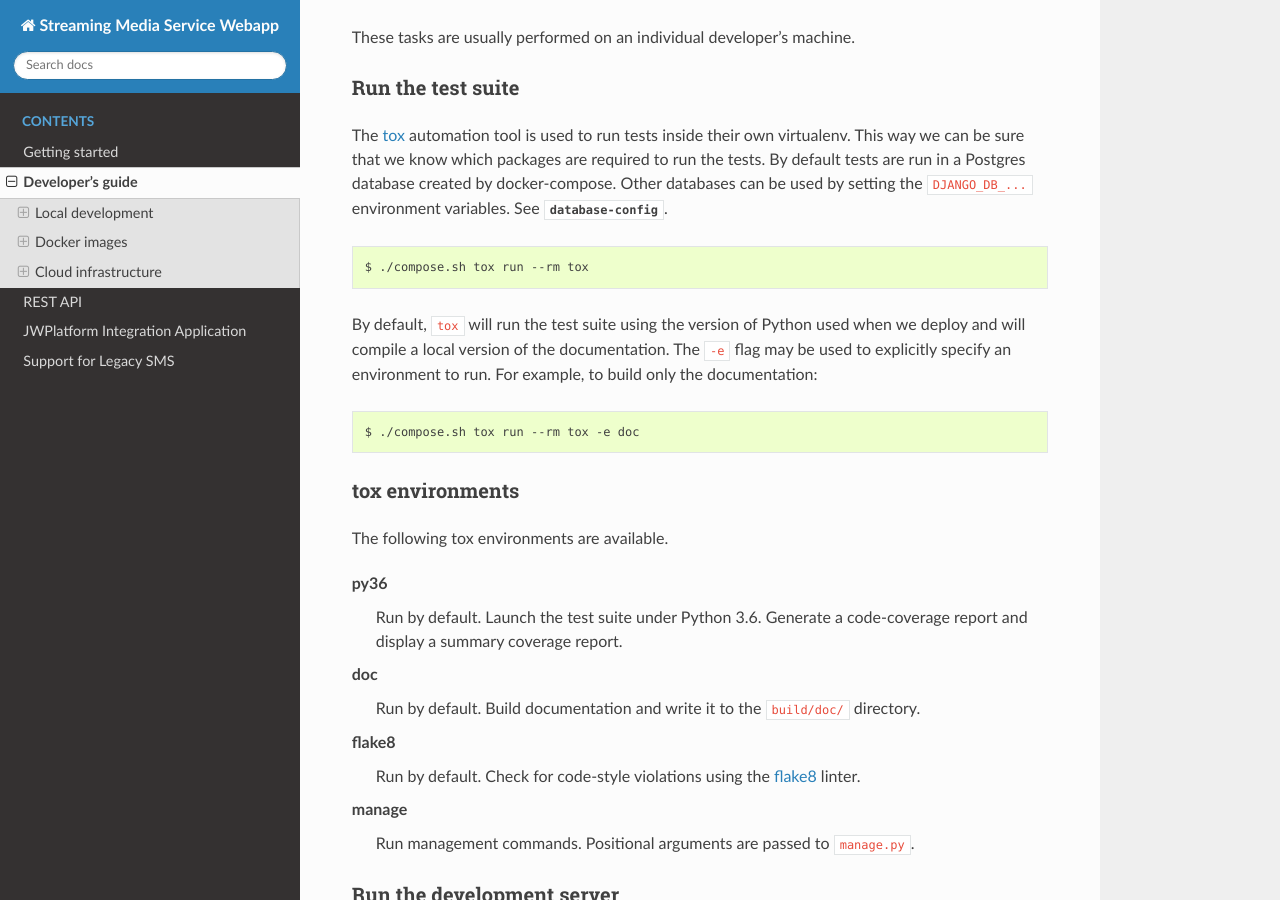
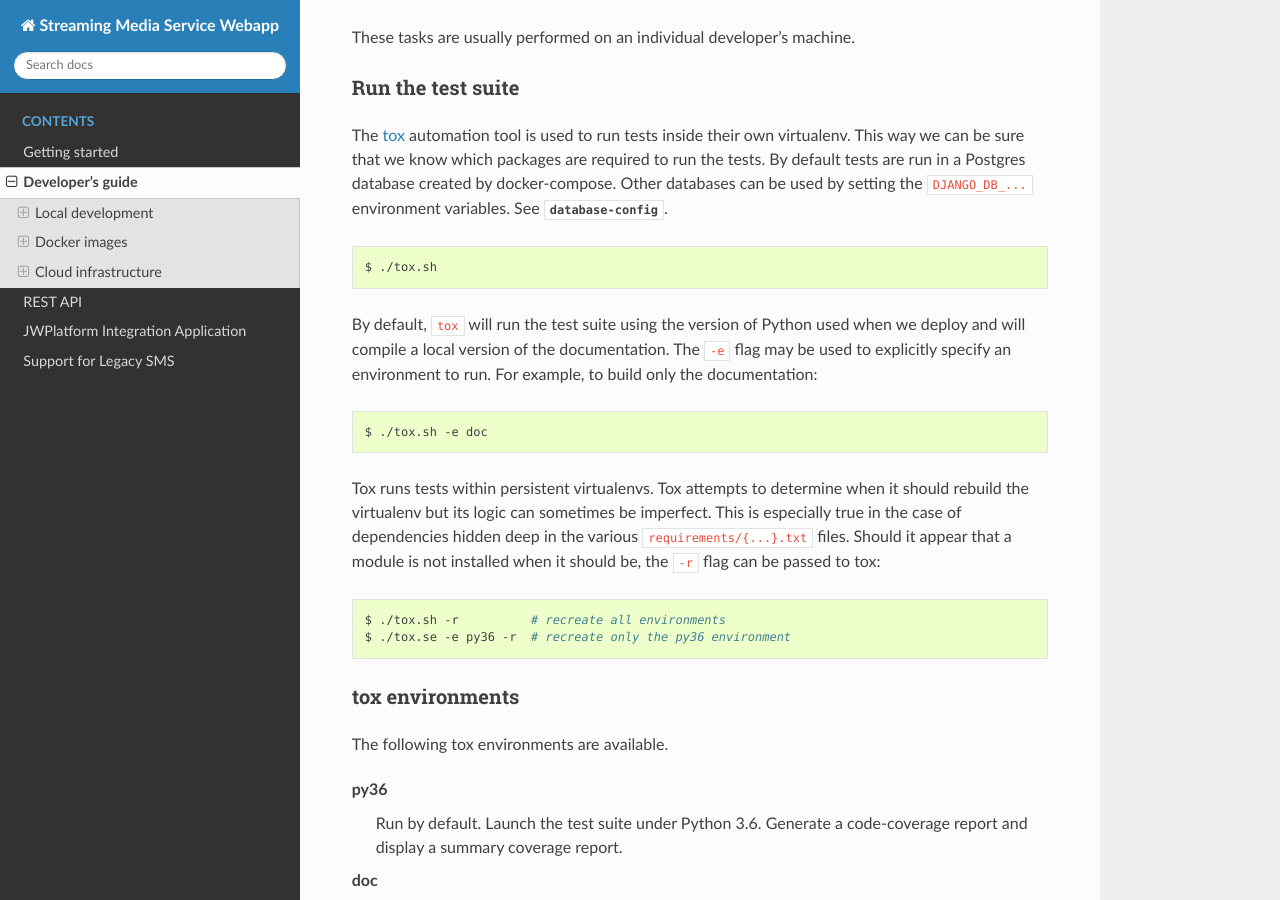
Before and after one commit to uisautomation/media-webapp, a Sphinx documentation site: the page built from doc/developer.rst, in a window 1280 px wide and 900 px high, scrolled down 262 px. Built offline with Sphinx 7.4.7 and the Read the Docs theme 2.0.0, drawn with Linux system fonts in a browser that asks for light colours; pages that are not in the unit, such as notebooks, are missing from menus; the version number could not be read and is left out.

Commit message:
CR: improve tox documentation
Update the documentatioon running tox to include the new tox.sh wrapper
script. Also add a note explaining that virtualenvs are persistent and
may need to be recreated occasionally.

```diff
--- a/doc/developer.rst
+++ b/doc/developer.rst
@@ -22,7 +22,7 @@ created by docker-compose. Other databases can be used by setting the
 
 .. code-block:: bash
 
-    $ ./compose.sh tox run --rm tox
+    $ ./tox.sh
 
 By default, ``tox`` will run the test suite using the version of Python used
 when we deploy and will compile a local version of the documentation. The ``-e``
@@ -31,7 +31,18 @@ build only the documentation:
 
 .. code-block:: bash
 
-    $ ./compose.sh tox run --rm tox -e doc
+    $ ./tox.sh -e doc
+
+Tox runs tests within persistent virtualenvs. Tox attempts to determine when it
+should rebuild the virtualenv but its logic can sometimes be imperfect. This is
+especially true in the case of dependencies hidden deep in the various
+``requirements/{...}.txt`` files. Should it appear that a module is not
+installed when it should be, the ``-r`` flag can be passed to tox:
+
+.. code-block:: bash
+
+    $ ./tox.sh -r          # recreate all environments
+    $ ./tox.se -e py36 -r  # recreate only the py36 environment
 
 .. _toxenvs:
 
```
